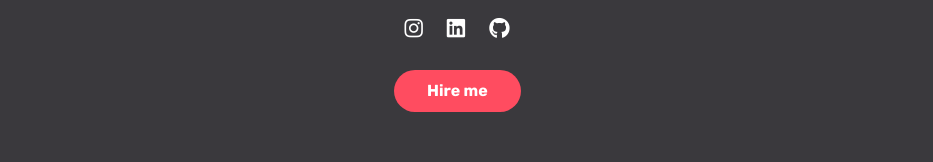
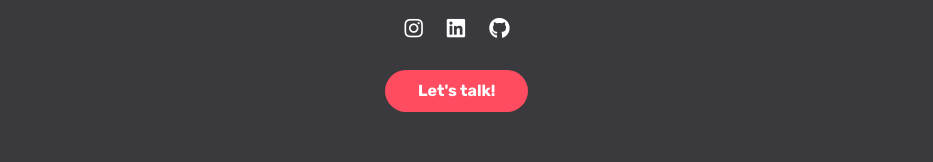
Before and after one commit to hungmtruong/portfolio, a React (Create React App) app: page / in a window 1280 px wide. Shown: the part 545-707 px from the top of the page, without its empty margins (183-1116 px from the left). Built offline with nearby package versions, Linux system fonts and the light colour scheme.

Commit message:
Update Herosection.js

```diff
--- a/src/components/sections/Herosection.js
+++ b/src/components/sections/Herosection.js
@@ -61,7 +61,7 @@ function Herosection() {
               smooth={true}
               duration={500}
             >
-              Hire me
+              Let's talk!
             </Link>
           </div>
         </div>
```
